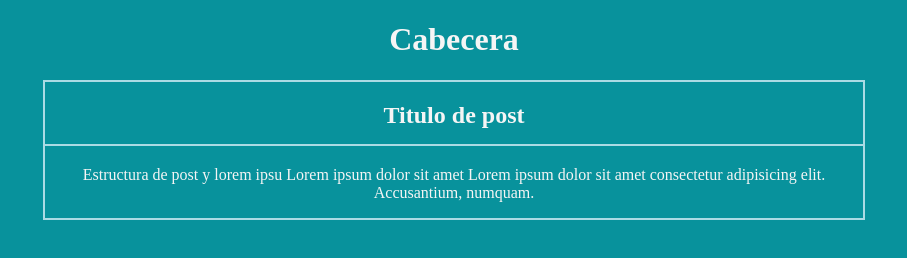
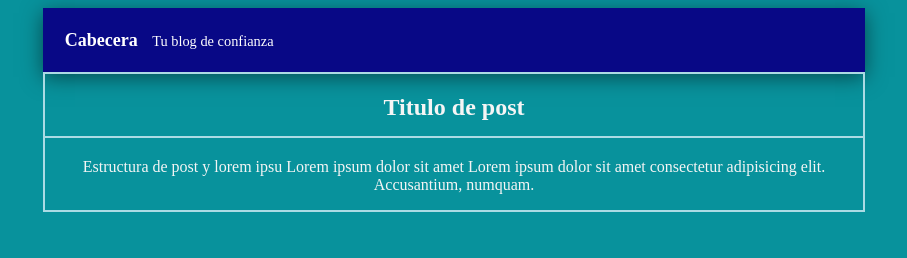
Before and after one commit to SantiagoZ013/HyperBlog, a plain HTML site: page index.html in a window 1280 px wide. Shown: the whole page, without its empty margins (186-1093 px from the left). Drawn offline with Linux system fonts and the light colour scheme.

Commit message:
Se agrega diseño a la cabecera

```diff
--- a/css/estilo.css
+++ b/css/estilo.css
@@ -16,5 +16,21 @@ body{
 #post h1{
     padding-bottom: 15px;
     border-bottom: 2px solid rgb(171, 219, 228);
+}
 
+#cabecera{
+    background: rgb(8, 8, 134);
+    box-shadow: 0px 5px 20px 0px rgba(0, 0, 0, 0.5);
+    color: white;
+    margin: 0;
+    padding: 1.2em;
+    font-weight: bold;
+    font-size: large;
+    text-align: left;
 }
+
+#cabecera #tagline{
+    padding: 0 0 0 1em;
+    font-weight: normal;
+    font-size: 0.8em;
+}
--- a/index.html
+++ b/index.html
@@ -7,8 +7,8 @@
     </head>
     <body>
         <main id="container">
-            <div class="cabecera">
-                <h1>Cabecera</h1>
+            <div id="cabecera">
+                Cabecera<span id="tagline">Tu blog de confianza</span>
             </div>
             <article id="post">
                 <h1>Titulo de post</h1>
```
